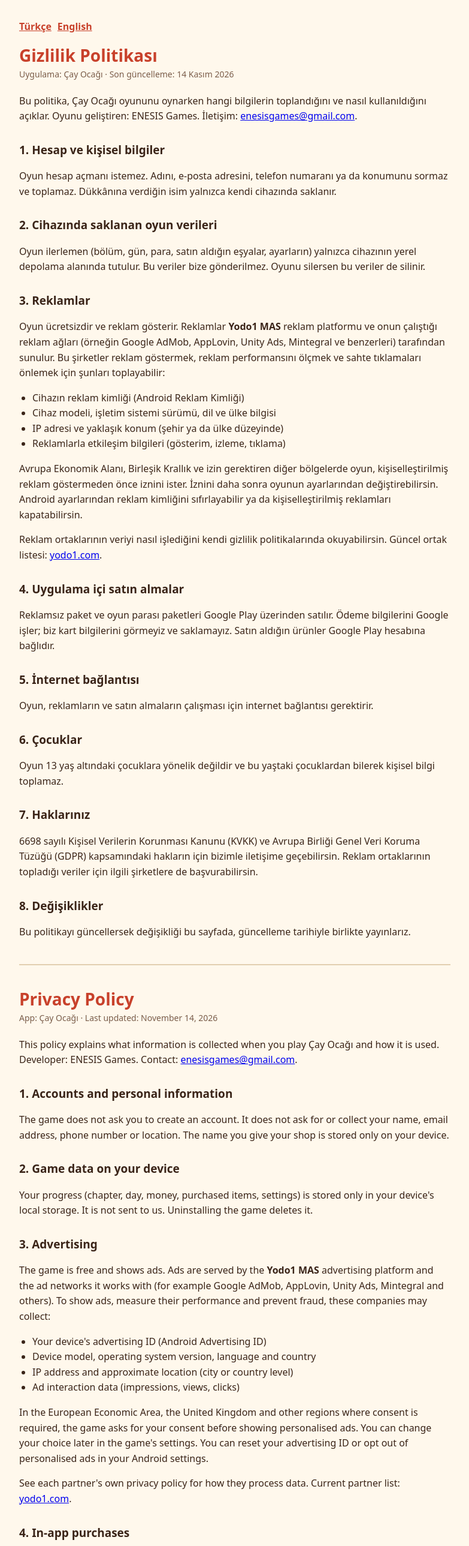
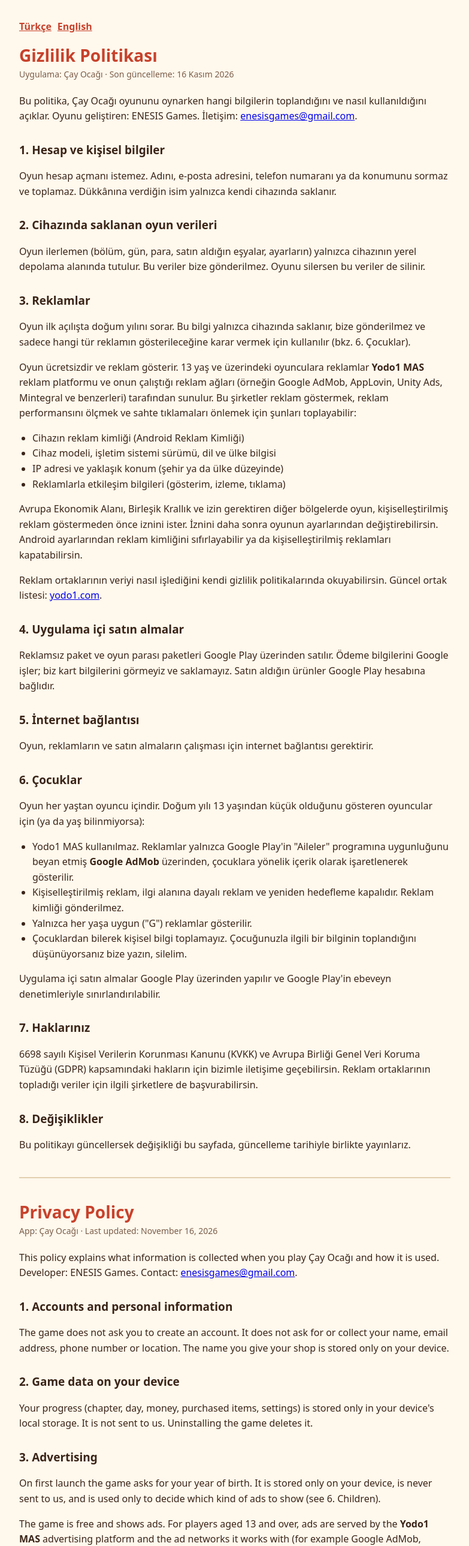
Before and after one commit to EnesBuyukdeniz/enesbuyukdeniz.github.io, a plain HTML site: page cay-ocagi/privacy.html in a window 1280 px wide. Shown: the top 2577 px of the page at 60% size, without its empty margins (248-1031 px from the left). Drawn offline with Linux system fonts and the light colour scheme.

Commit message:
Gizlilik politikası: bütün yaşlar ve çocuk reklamları
Co-Authored-By: Claude Opus 5.5 <noreply@anthropic.com>
Claude-Session: https://claude.ai/code/session_01XmD3XPQcc7tauxqzN3QhAw

```diff
--- a/cay-ocagi/privacy.html
+++ b/cay-ocagi/privacy.html
@@ -24,7 +24,7 @@ ul { padding-left: 22px; }
 
 <section id="tr" lang="tr">
 <h1>Gizlilik Politikası</h1>
-<p class="meta">Uygulama: Çay Ocağı · Son güncelleme: 14 Kasım 2026</p>
+<p class="meta">Uygulama: Çay Ocağı · Son güncelleme: 16 Kasım 2026</p>
 
 <p>Bu politika, Çay Ocağı oyununu oynarken hangi bilgilerin toplandığını ve nasıl kullanıldığını açıklar. Oyunu geliştiren: ENESIS Games. İletişim: <a href="mailto:enesisgames@gmail.com">enesisgames@gmail.com</a>.</p>
 
@@ -35,7 +35,8 @@ ul { padding-left: 22px; }
 <p>Oyun ilerlemen (bölüm, gün, para, satın aldığın eşyalar, ayarların) yalnızca cihazının yerel depolama alanında tutulur. Bu veriler bize gönderilmez. Oyunu silersen bu veriler de silinir.</p>
 
 <h2>3. Reklamlar</h2>
-<p>Oyun ücretsizdir ve reklam gösterir. Reklamlar <b>Yodo1 MAS</b> reklam platformu ve onun çalıştığı reklam ağları (örneğin Google AdMob, AppLovin, Unity Ads, Mintegral ve benzerleri) tarafından sunulur. Bu şirketler reklam göstermek, reklam performansını ölçmek ve sahte tıklamaları önlemek için şunları toplayabilir:</p>
+<p>Oyun ilk açılışta doğum yılını sorar. Bu bilgi yalnızca cihazında saklanır, bize gönderilmez ve sadece hangi tür reklamın gösterileceğine karar vermek için kullanılır (bkz. 6. Çocuklar).</p>
+<p>Oyun ücretsizdir ve reklam gösterir. 13 yaş ve üzerindeki oyunculara reklamlar <b>Yodo1 MAS</b> reklam platformu ve onun çalıştığı reklam ağları (örneğin Google AdMob, AppLovin, Unity Ads, Mintegral ve benzerleri) tarafından sunulur. Bu şirketler reklam göstermek, reklam performansını ölçmek ve sahte tıklamaları önlemek için şunları toplayabilir:</p>
 <ul>
 <li>Cihazın reklam kimliği (Android Reklam Kimliği)</li>
 <li>Cihaz modeli, işletim sistemi sürümü, dil ve ülke bilgisi</li>
@@ -52,7 +53,14 @@ ul { padding-left: 22px; }
 <p>Oyun, reklamların ve satın almaların çalışması için internet bağlantısı gerektirir.</p>
 
 <h2>6. Çocuklar</h2>
-<p>Oyun 13 yaş altındaki çocuklara yönelik değildir ve bu yaştaki çocuklardan bilerek kişisel bilgi toplamaz.</p>
+<p>Oyun her yaştan oyuncu içindir. Doğum yılı 13 yaşından küçük olduğunu gösteren oyuncular için (ya da yaş bilinmiyorsa):</p>
+<ul>
+<li>Yodo1 MAS kullanılmaz. Reklamlar yalnızca Google Play'in "Aileler" programına uygunluğunu beyan etmiş <b>Google AdMob</b> üzerinden, çocuklara yönelik içerik olarak işaretlenerek gösterilir.</li>
+<li>Kişiselleştirilmiş reklam, ilgi alanına dayalı reklam ve yeniden hedefleme kapalıdır. Reklam kimliği gönderilmez.</li>
+<li>Yalnızca her yaşa uygun ("G") reklamlar gösterilir.</li>
+<li>Çocuklardan bilerek kişisel bilgi toplamayız. Çocuğunuzla ilgili bir bilginin toplandığını düşünüyorsanız bize yazın, silelim.</li>
+</ul>
+<p>Uygulama içi satın almalar Google Play üzerinden yapılır ve Google Play'in ebeveyn denetimleriyle sınırlandırılabilir.</p>
 
 <h2>7. Haklarınız</h2>
 <p>6698 sayılı Kişisel Verilerin Korunması Kanunu (KVKK) ve Avrupa Birliği Genel Veri Koruma Tüzüğü (GDPR) kapsamındaki hakların için bizimle iletişime geçebilirsin. Reklam ortaklarının topladığı veriler için ilgili şirketlere de başvurabilirsin.</p>
@@ -65,7 +73,7 @@ ul { padding-left: 22px; }
 
 <section id="en" lang="en">
 <h1>Privacy Policy</h1>
-<p class="meta">App: Çay Ocağı · Last updated: November 14, 2026</p>
+<p class="meta">App: Çay Ocağı · Last updated: November 16, 2026</p>
 
 <p>This policy explains what information is collected when you play Çay Ocağı and how it is used. Developer: ENESIS Games. Contact: <a href="mailto:enesisgames@gmail.com">enesisgames@gmail.com</a>.</p>
 
@@ -76,7 +84,8 @@ ul { padding-left: 22px; }
 <p>Your progress (chapter, day, money, purchased items, settings) is stored only in your device's local storage. It is not sent to us. Uninstalling the game deletes it.</p>
 
 <h2>3. Advertising</h2>
-<p>The game is free and shows ads. Ads are served by the <b>Yodo1 MAS</b> advertising platform and the ad networks it works with (for example Google AdMob, AppLovin, Unity Ads, Mintegral and others). To show ads, measure their performance and prevent fraud, these companies may collect:</p>
+<p>On first launch the game asks for your year of birth. It is stored only on your device, is never sent to us, and is used only to decide which kind of ads to show (see 6. Children).</p>
+<p>The game is free and shows ads. For players aged 13 and over, ads are served by the <b>Yodo1 MAS</b> advertising platform and the ad networks it works with (for example Google AdMob, AppLovin, Unity Ads, Mintegral and others). To show ads, measure their performance and prevent fraud, these companies may collect:</p>
 <ul>
 <li>Your device's advertising ID (Android Advertising ID)</li>
 <li>Device model, operating system version, language and country</li>
@@ -93,7 +102,14 @@ ul { padding-left: 22px; }
 <p>The game requires an internet connection so that ads and purchases work.</p>
 
 <h2>6. Children</h2>
-<p>The game is not directed at children under 13 and does not knowingly collect personal information from them.</p>
+<p>The game is for players of all ages. For players whose year of birth shows they are under 13 (or whose age is unknown):</p>
+<ul>
+<li>Yodo1 MAS is not used. Ads are served only through <b>Google AdMob</b>, which has self-certified for Google Play's Families program, with child-directed treatment enabled.</li>
+<li>Personalised ads, interest-based ads and remarketing are turned off. The advertising ID is not sent.</li>
+<li>Only ads rated suitable for all ages ("G") are shown.</li>
+<li>We do not knowingly collect personal information from children. If you believe information about your child was collected, contact us and we will delete it.</li>
+</ul>
+<p>In-app purchases go through Google Play and can be restricted with Google Play parental controls.</p>
 
 <h2>7. Your rights</h2>
 <p>To exercise your rights under the Turkish Personal Data Protection Law (KVKK) or the EU General Data Protection Regulation (GDPR), contact us. For data collected by ad partners, you can also contact those companies directly.</p>
```
Also changed, not shown: privacy.html (+22 -6 lines).
